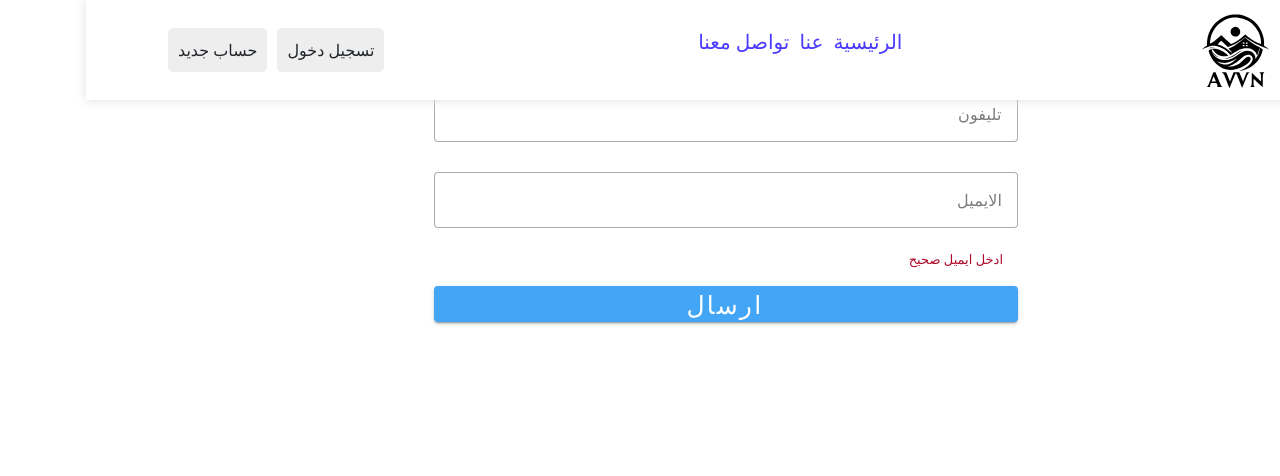
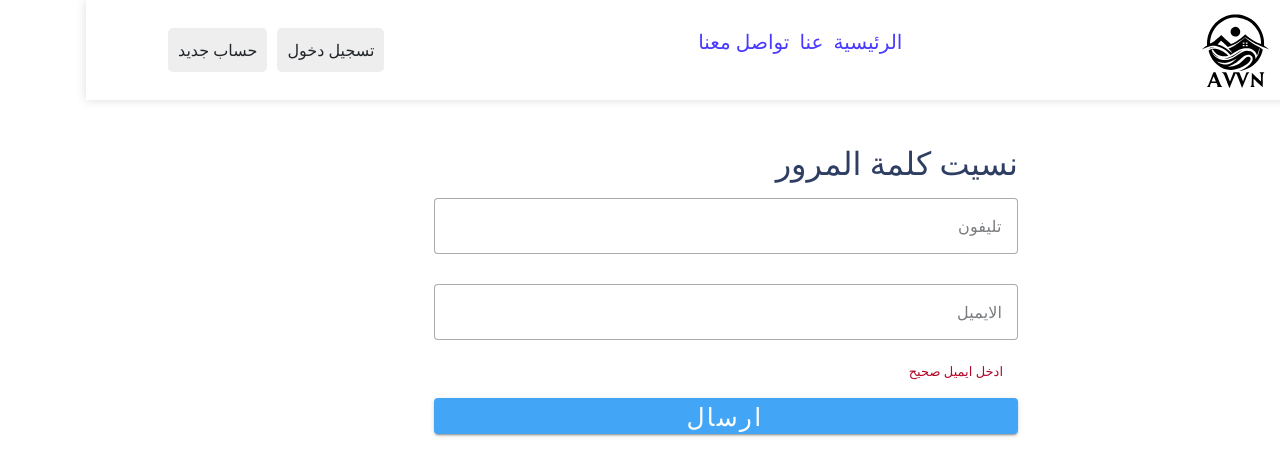
Before and after one commit to Salem-Team/awn_project, a Vue app: page /Reset_Password in a window 1280 px wide. Shown: the top 476 px of the page. Built offline with nearby package versions, Linux system fonts and the light colour scheme.

Commit message:
fixed the vue

```diff
--- a/src/components/Reset_Password.vue
+++ b/src/components/Reset_Password.vue
@@ -1,13 +1,13 @@
 <template>
-    <div class="reset_password">
-        <v-container class="mt-4">
+    <div class="reset_password mt-16">
+        <v-container class="mt-16">
             <form
                 ref="form"
                 @submit.prevent="validateForm"
                 class="ma-auto"
                 action="post"
             >
-                <h2 class="mb-4">نسيت كلمة المرور</h2>
+                <h2 class="mt-16 mb-4">نسيت كلمة المرور</h2>
                 <!--phone input-->
                 <v-text-field
                     v-model="user.phone"
--- a/src/views/DashBoard_Admin.vue
+++ b/src/views/DashBoard_Admin.vue
@@ -1,5 +1,5 @@
 <template>
-    <div class="Dash_board">
+    <div class="Dash_board mt-16">
         <!-- NavBar  -->
         <Side_Bar />
         <v-container fluid>
--- a/src/views/DashBoard_charities.vue
+++ b/src/views/DashBoard_charities.vue
@@ -1,8 +1,8 @@
 <template>
-    <div class="Dash_board">
+    <div class="Dash_board mt-16">
         <!-- NavBar  -->
         <Side_Bar />
-        <v-container>
+        <v-container class="mt-16">
             <v-container>
                 <v-row
                     style="
```
